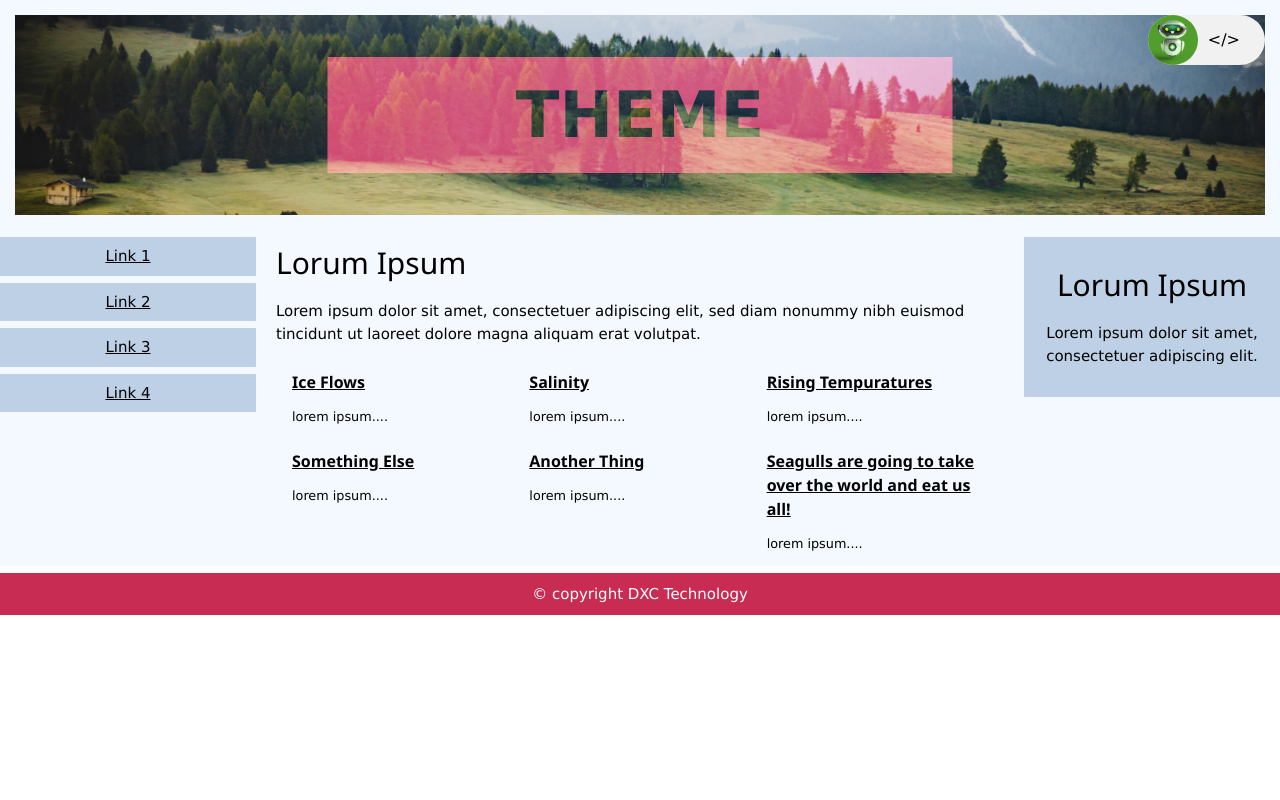
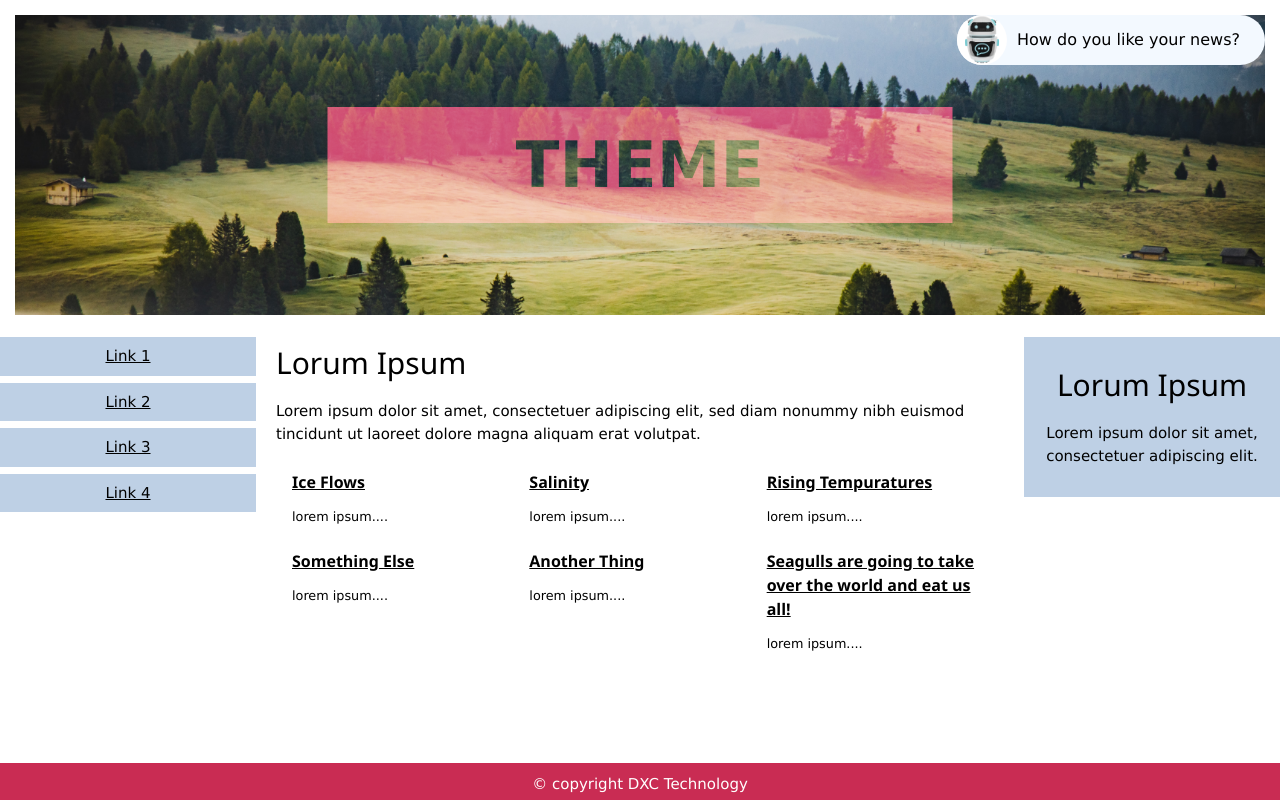
Before and after one commit to nervecentergarage/structured-journalism-content-templates, a Flask app: page /theme in a window 1280 px wide. Run offline with Flask 2, Linux system fonts and the light colour scheme.

Commit message:
mostly geographic updates

```diff
--- a/Code/MiniSite/templates/theme.html
+++ b/Code/MiniSite/templates/theme.html
@@ -30,9 +30,9 @@
 }
 
 .main {
-  background-color:#f3f9ff;
   float:left;
   width:60%;
+  height: 100%;
   padding:0 20px;
 }
 .right {
@@ -60,7 +60,7 @@
   font-size: 16px;
   line-height: 50px;
   border-radius: 25px;
-  background-color: #f1f1f1;
+  background-color: #f3f9ff;
 }
 
 .chip img {
@@ -74,7 +74,7 @@
 /* persona button */
 
 .dropbtn {
-  background-color: #4CAF50;
+  background-color: #bed0e5;
   color: white;
   padding: 16px;
   font-size: 16px;
@@ -91,7 +91,7 @@
   display: none;
   position: absolute;
   right: 0;
-  background-color: #f9f9f9;
+  background-color: #f3f9ff;
   min-width: 160px;
   box-shadow: 0px 8px 16px 0px rgba(0,0,0,0.2);
   z-index: 1;
@@ -106,14 +106,14 @@
 
 .dropdown-content a:hover {background-color: #f1f1f1;}
 .dropdown:hover .dropdown-content {display: block;}
-.dropdown:hover .dropbtn {background-color: #3e8e41;}
+.dropdown:hover .dropbtn {background-color: #bed0e5;}
 
 /* banner */
 .image-container {
   background-image: url("/static/img_nature.jpg");
   background-size: cover;
   position: relative;
-  height: 200px;
+  height: 300px;
 }
 
 .theme {
@@ -159,7 +159,7 @@
   width: 25px;
   height: 25px;
   border-radius: 50%;
-  background: #4CAF50;
+  background: #bed0e5;
   cursor: pointer;
 }
 
@@ -167,7 +167,7 @@
   width: 25px;
   height: 25px;
   border-radius: 50%;
-  background: #4CAF50;
+  background:#bed0e5;
   cursor: pointer;
 }
 
@@ -175,12 +175,16 @@
 .loader {
   border: 16px solid #f3f3f3;
   border-radius: 50%;
-  border-top: 16px solid gray;
-  border-bottom: 16px solid gray;
+  border-top: 16px solid #bed0e5;
+  border-bottom: 16px solid #bed0e5;
   width: 120px;
   height: 120px;
   -webkit-animation: spin 2s linear infinite;
   animation: spin 2s linear infinite;
+}
+
+.modal-container {
+  background-color: #bed0e5;
 }
 
 @-webkit-keyframes spin {
@@ -192,6 +196,17 @@
   0% { transform: rotate(0deg); }
   100% { transform: rotate(360deg); }
 }
+
+#footer {
+  position: absolute;
+  bottom: 0;
+  width: 100%;
+  height: 2.5rem;
+  background-color:#c92c53;
+  color:white;
+  text-align: center;
+  padding:10px;
+}
 </style>
   <!--list of articles-->
   <link rel="stylesheet" href="https://www.w3schools.com/w3css/4/w3.css">
@@ -199,12 +214,13 @@
 </head>
 <body style="font-family:Verdana;color:black;" onload="loadPersonaPreferences();">
 
-<div style="background-color:#f3f9ff;padding:15px;text-align:center;">
+<div style="padding:15px;text-align:center;">
     <div class="image-container">
       <div class="dropdown" style="float:right;" onmouseleave="javascript:savePersonaSelections()">
         <div class="chip">
-          <img src="static/bot-avatar.png" alt="Person" width="96" height="96">
-          &lt;/&gt;
+          <img src="static/persona_bot.jpg" alt="Person" width="96" height="96">
+          <!--&lt;/&gt;-->
+          How do you like your news?
         </div>
         <div class="dropdown-content"  id="personas">
           {% for persona in personas %}
@@ -220,7 +236,7 @@
     </div>
 </div>
 
-<div style="overflow:auto; background-color:#f3f9ff">
+<div style="overflow:auto">
   <div class="menu">
     <a href="#">Link 1</a>
     <a href="#">Link 2</a>
@@ -256,12 +272,12 @@
   </div>
 </div>
 
-<div style="background-color:#c92c53; color:white; text-align:center;padding:10px;margin-top:7px;">© copyright DXC Technology</div>
+<footer id="footer">© copyright DXC Technology</footer>
 
   <!-- modal information box -->
   <div id="id01" class="w3-modal">
     <div class="w3-modal-content w3-animate-zoom">
-      <header class="w3-container w3-gray">
+      <header class="w3-container modal-container">
         <h2>Information</h2>
       </header>
       <div class="w3-container">
```
Also changed, not shown: Code/MiniSite/static/persona_bot.jpg (added).
